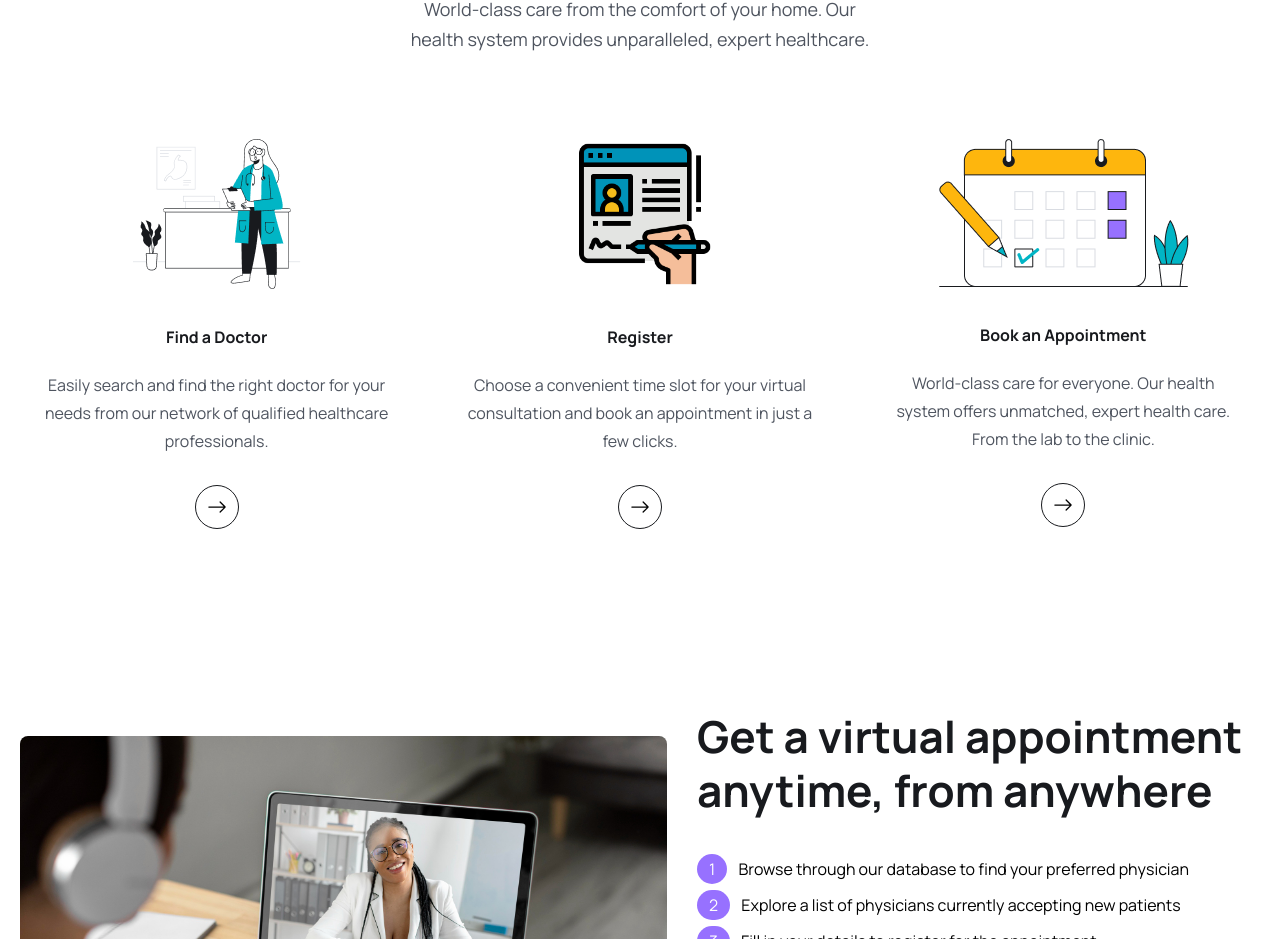
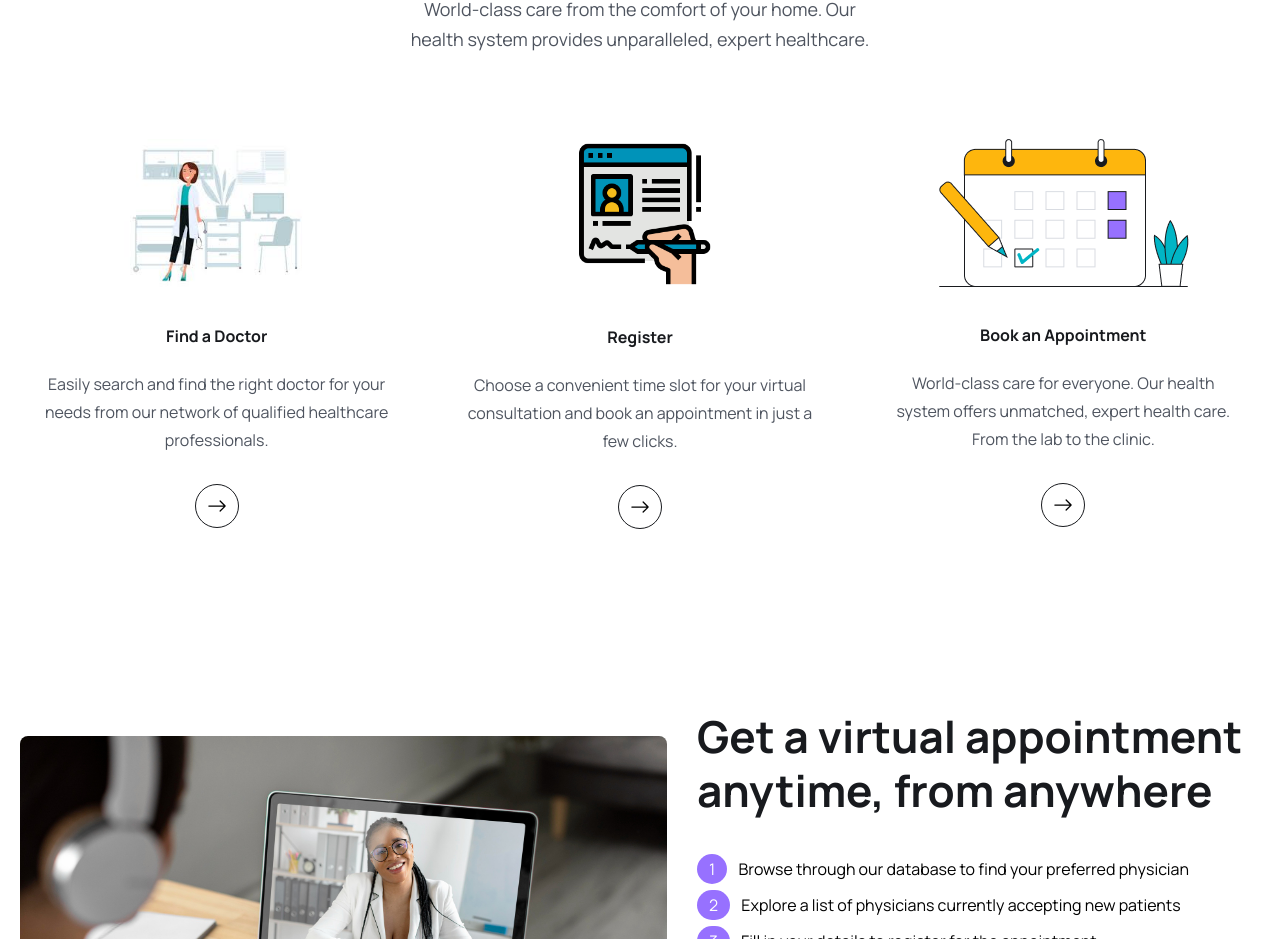
Before and after one commit to cgpakay/medibridge_frontend, a React (Vite) app: page / in a window 1280 px wide. Shown: the part 978-1917 px from the top of the page. Built offline with nearby package versions, Linux system fonts and the light colour scheme.

Commit message:
changed some images

```diff
--- a/src/components/Testimonials/Testimonials.jsx
+++ b/src/components/Testimonials/Testimonials.jsx
@@ -1,15 +1,10 @@
 import Slider from "react-slick";
 import "slick-carousel/slick/slick.css";
 import "slick-carousel/slick/slick-theme.css";
-/* import avatarIcon from "../../assets/images/avatarIcon.png";
-import avatarIcon2 from "../../assets/images/avatarIcon2.png";
-import avatarIcon3 from "../../assets/images/avatarIcon3.png";
-import avatarIcon4 from "../../assets/images/avatarIcon4.png"; */
 import avatarIcon from "../../assets/images/avatarIcon.jpg";
 import avatarIcon2 from "../../assets/images/avatarIcon2.jpg";
 import avatarIcon3 from "../../assets/images/avatarIcon3.jpg";
 import avatarIcon4 from "../../assets/images/avatarIcon4.jpg";
-import avatarIcon5 from "../../assets/images/avatarIcon5.jpg";
 
 const Testimonials = () => {
   const settings = {
--- a/src/pages/Home.jsx
+++ b/src/pages/Home.jsx
@@ -3,7 +3,7 @@ import heroimg from "../assets/images/heroimg.png";
 //import heroImg01 from "../assets/images/hero-img01.png";
 // import heroImg02 from "../assets/images/hero-img02.png";
 // import heroImg03 from "../assets/images/hero-img03.png";
-import icon01 from "../assets/images/icon01.png";
+import icon05 from "../assets/images/icon05.png";
 import icon04 from "../assets/images/icon04.png";
 import icon03 from "../assets/images/icon03.png";
 import faqImg from "../assets/images/faq-doctor-img.png";
@@ -157,7 +157,7 @@ const Home = () => {
           <div className="grid grid-cols-1 md:grid-cols-2 lg:grid-cols-3 gap-5 lg:gap-[30px] mt-[30px] lg:mt-[55px]">
             <div className="py-[30px] px-5">
               <div className="flex items-center justify-center">
-                <img src={icon01} alt="" />
+                <img src={icon05} alt="" width={185} height={185} />
               </div>
               <div className="mt-[30px]">
                 <h2 className="tet-[26px] leading-9 text-headingColor font-[700] text-center">
```
Also changed, not shown: src/assets/images/icon05.png (added).
